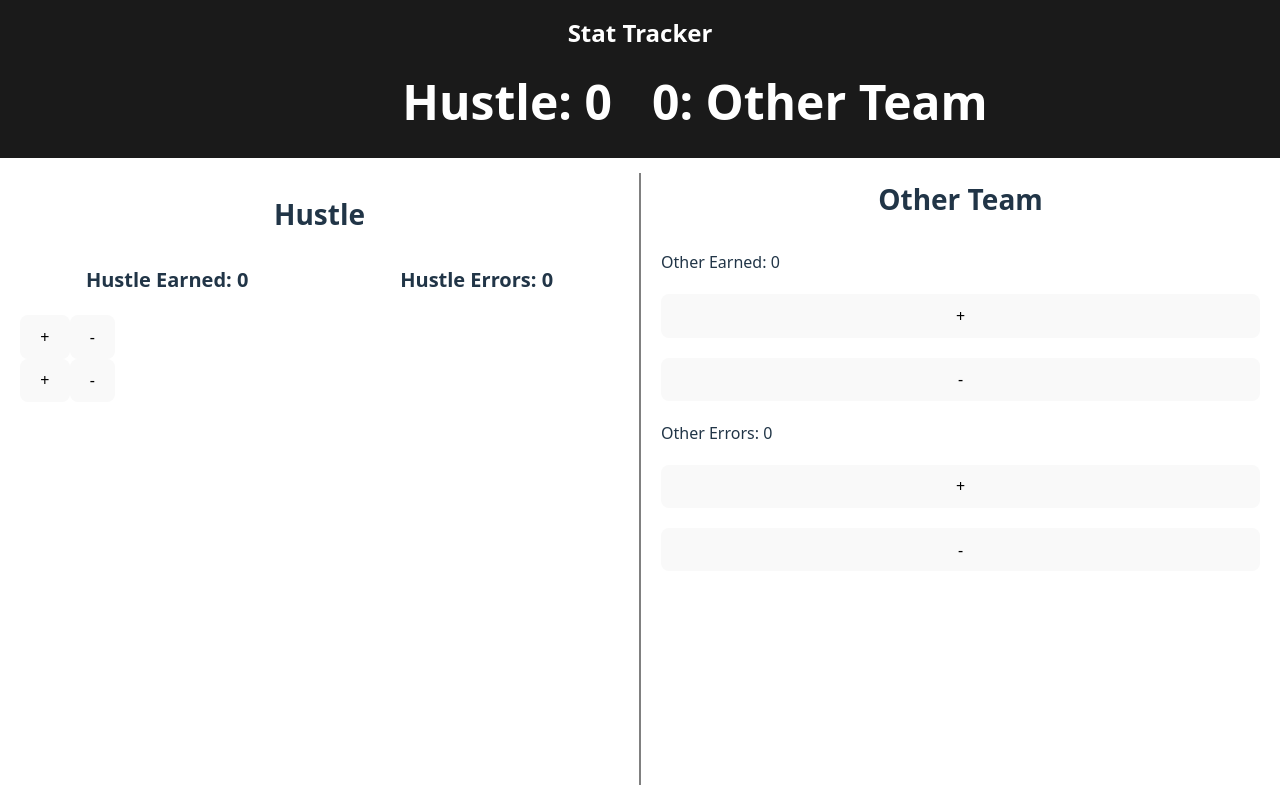
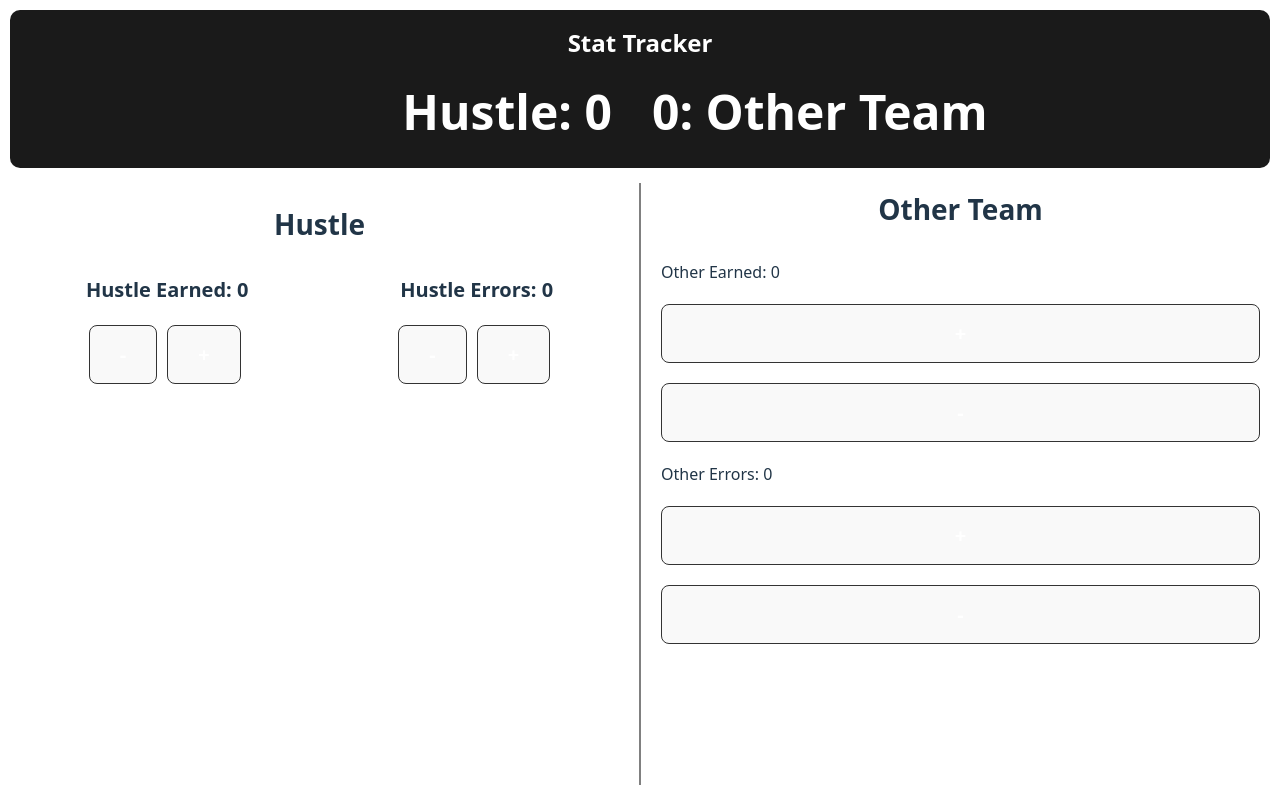
Before and after one commit to jrosario0225/volleyball-tracker, a React (Vite) app: page / in a window 1280 px wide. Built offline with nearby package versions, Linux system fonts and the light colour scheme.

Commit message:
Completed Hustle side

```diff
--- a/src/App.css
+++ b/src/App.css
@@ -12,10 +12,14 @@
 
 /* Scoreboard styles */
 .scoreboard {
+  margin-top: 10px;
+  margin-left: 10px;
+  margin-right: 10px;
   background-color: #1a1a1a;
   color: white;
   padding: 20px;
   text-align: center;
+  border-radius: 10px;
 }
 
 .scoreboard h1 {
@@ -64,7 +68,7 @@
   margin-bottom: 10px;
 }
 
-/* Stats row - Earned and Errors side-by-bside */
+/* Stats row - Earned and Errors side-by-side */
 
 .stats-row {
   display: flex;
@@ -77,3 +81,30 @@
   font-weight: bold;
   text-align: center;
 }
+
+/* Buttons row - aligned below labels and side-by-side with each other*/
+
+.buttons-row {
+  display: flex;
+  justify-content: space-around;
+  gap: 20px;
+}
+
+.button-group {
+  display: flex;
+  gap: 10px;
+}
+
+button {
+  font-size: 20px;
+  padding: 15px 30px;
+  border: 1px solid #333;
+  border-radius: 8px;
+  color: white;
+  font-weight: bold;
+  cursor: pointer;
+}
+
+button:active {
+  transform: scale(0.95);
+}
--- a/src/App.jsx
+++ b/src/App.jsx
@@ -88,12 +88,12 @@ function App() {
 
           <div className="buttons-row">
             <div className="button-group">
+              <button onClick={subtractHustleEarned}>-</button>
               <button onClick={addHustleEarned}>+</button>
-              <button onClick={subtractHustleEarned}>-</button>
             </div>
             <div className="button-group">
+              <button onClick={subtractHustleErrors}>-</button>
               <button onClick={addHustleErrors}>+</button>
-              <button onClick={subtractHustleErrors}>-</button>
             </div>
           </div>
         </div>
```
